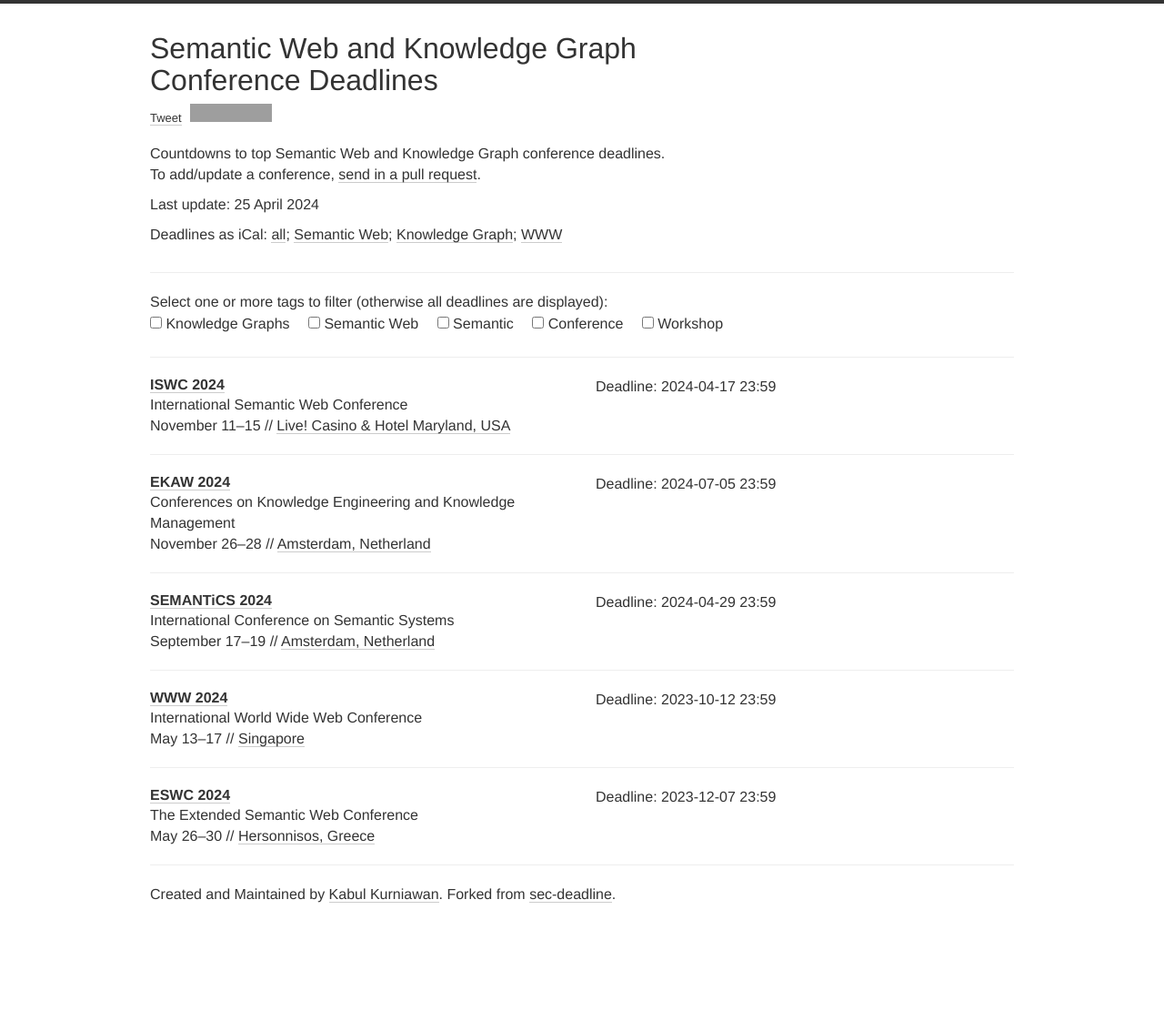
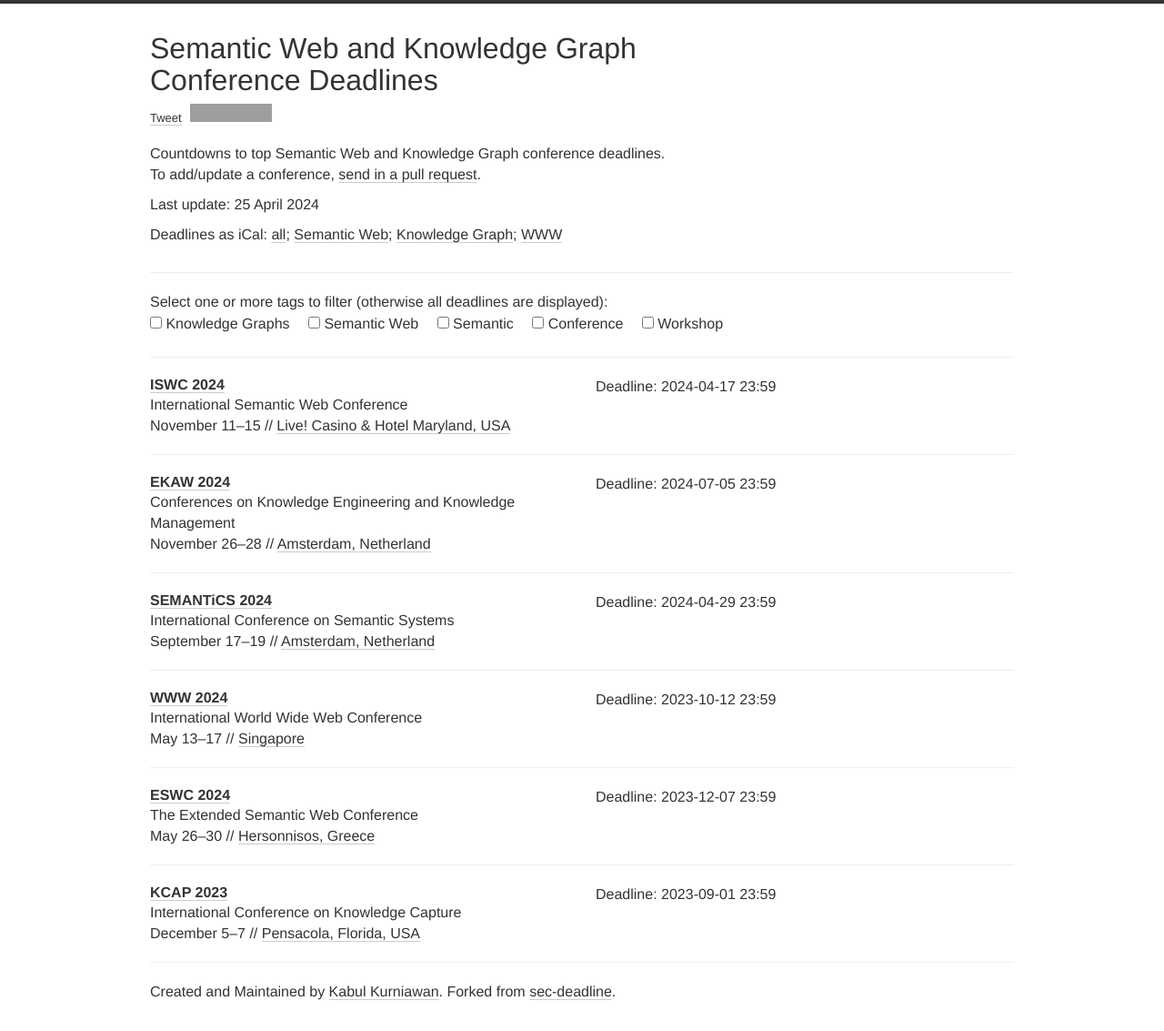
Before and after one commit to swc-deadlines/swc-deadlines.github.io, a Jekyll site: the page built from index.html, in a window 1280 px wide. Shown: the whole page at 91% size. Built offline with Jekyll 4.4.1, drawn with Linux system fonts in a browser that asks for light colours; nearby versions of some CDN libraries; comment, search, counter and statistics services are not loaded; before the commit the page ends 1026 px from its top, so only the background shows below that; grey boxes are pictures that could not be loaded.

Commit message:
k-cap conference

```diff
--- a/_data/conferences.yml
+++ b/_data/conferences.yml
@@ -51,3 +51,13 @@
   date: May 26-30
   place: Hersonnisos, Greece
   tags: [SW, CONF]
+
+- name: KCAP
+  description: International Conference on Knowledge Capture
+  year: 2023
+  date: "5 - 7 DEC"
+  link: https://www.k-cap.org/2023/
+  deadline: ["2023-09-01 23:59"]
+  date: December 5-7
+  place: Pensacola, Florida, USA
+  tags: [KG, CONF]
```
